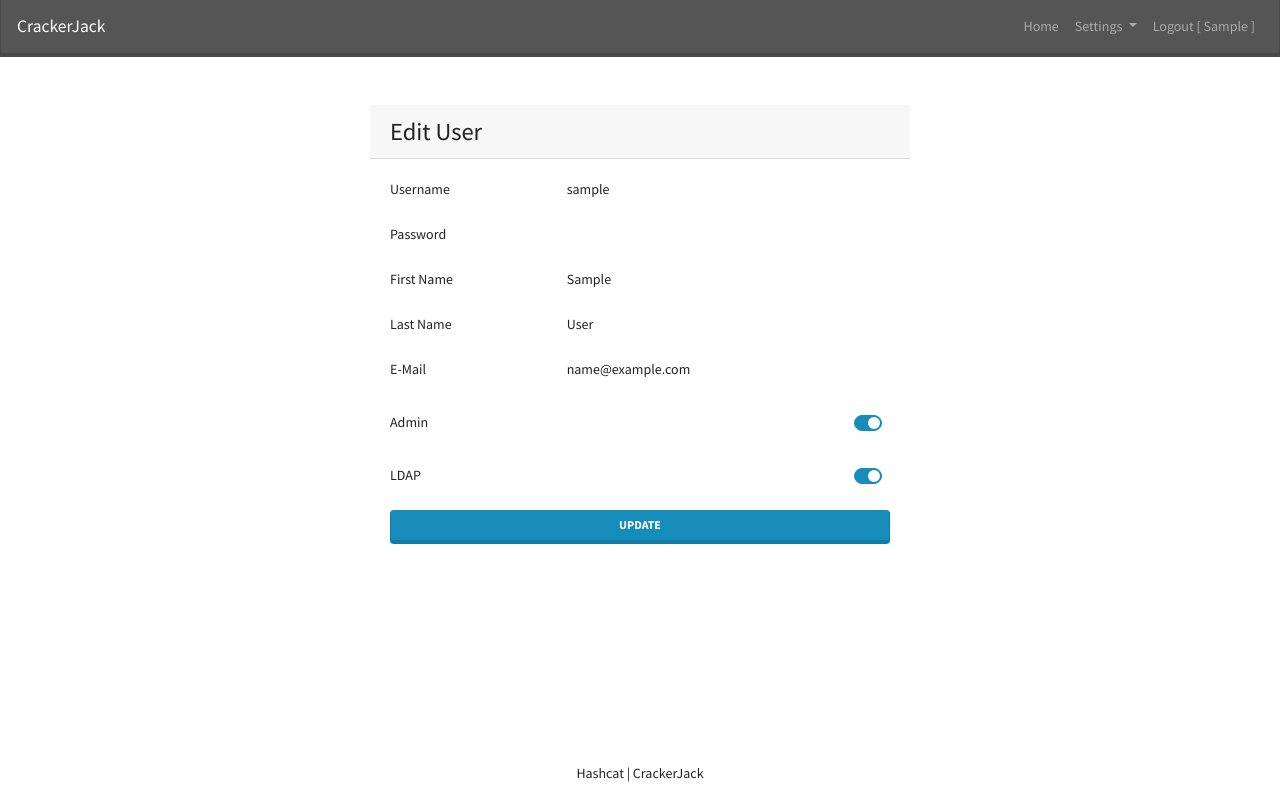
After one commit to ctxis/crackerjack, a Flask app: page /admin/users/edit/1 in a window 1280 px wide. The commit adds this page. Run offline with Flask 2, Linux system fonts and the light colour scheme; a user stored in the database is signed in; tables that the repository leaves empty hold one stand-in row (values such as "Sample post"); some libraries are stand-ins or nearby versions.

Commit message:
Implement user management

```diff
--- a/app/controllers/admin.py
+++ b/app/controllers/admin.py
@@ -157,11 +157,50 @@ def users():
         flash('Access Denied', 'error')
         return redirect(url_for('home.index'))
 
-    # users = UserModel.query.filter(and_(UserModel.username == username, UserModel.ldap == 0)).first()
-    # sessions = SessionModel.query.filter(conditions).order_by(desc(SessionModel.id)).all()
     users = UserModel.query.filter().order_by(UserModel.id).all()
 
     return render_template(
         'admin/users/index.html',
         users=users
     )
+
+
+@bp.route('/users/edit/<int:user_id>', methods=['GET'])
+@login_required
+def user_edit(user_id):
+    if not current_user.admin:
+        flash('Access Denied', 'error')
+        return redirect(url_for('home.index'))
+
+    user = None if user_id <= 0 else UserModel.query.filter(UserModel.id == user_id).first()
+
+    return render_template(
+        'admin/users/edit.html',
+        user=user
+    )
+
+
+@bp.route('/users/edit/<int:user_id>/save', methods=['POST'])
+@login_required
+def user_save(user_id):
+    if not current_user.admin:
+        flash('Access Denied', 'error')
+        return redirect(url_for('home.index'))
+
+    username = request.form['username'].strip() if 'username' in request.form else ''
+    password = request.form['password'].strip() if 'password' in request.form else ''
+    first_name = request.form['first_name'].strip() if 'first_name' in request.form else ''
+    last_name = request.form['last_name'].strip() if 'last_name' in request.form else ''
+    email = request.form['email'].strip() if 'email' in request.form else ''
+    admin = int(request.form.get('admin', 0))
+    ldap = int(request.form.get('ldap', 0))
+
+    provider = Provider()
+    users = provider.users()
+
+    if not users.save(user_id, username, password, first_name, last_name, email, admin, ldap):
+        flash(users.get_last_error(), 'error')
+        return redirect(url_for('admin.user_edit', user_id=user_id))
+
+    flash('User saved', 'success')
+    return redirect(url_for('admin.users'))
--- a/app/lib/base/provider.py
+++ b/app/lib/base/provider.py
@@ -9,6 +9,7 @@ from app.lib.base.system import SystemManager
 from app.lib.base.filesystem import FileSystemManager
 from app.lib.base.rules import RulesManager
 from app.lib.base.ldap import LDAPManager
+from app.lib.base.users import UserManager
 
 
 class Provider:
@@ -72,3 +73,6 @@ class Provider:
         manager.mapping_email = settings.get('ldap_mapping_email', '')
 
         return manager
+
+    def users(self):
+        return UserManager()
--- /dev/null
+++ b/app/templates/admin/users/edit.html
@@ -0,0 +1,105 @@
+{% extends 'layout/base.html' %}
+
+{% block content %}
+<div class="row mt-5">
+    <div class="col-3"></div>
+    <div class="col">
+        <h3 class="card-header">{{ 'New User' if user == None else 'Edit User' }}</h3>
+        <div class="card-body">
+            {% set user_id = 0 if user == None else user.id %}
+            <form method="post" action="{{ url_for('admin.user_save', user_id=user_id) }}">
+                <input type="hidden" name="csrf_token" value="{{ csrf_token() }}">
+
+                <div class="form-group">
+                    <div class="row">
+                        <div class="col-4"><label for="username">Username</label></div>
+                        <div class="col">
+                            {% if user and user.ldap == 1 %}
+                            {{ user.username }}
+                            {% else %}
+                            <input name="username" type="text" id="username" class="form-control" value="{{ '' if user == None else user.username }}" placeholder="" autofocus>
+                            {% endif %}
+                        </div>
+                    </div>
+                </div>
+
+
+                <div class="form-group">
+                    <div class="row">
+                        <div class="col-4"><label for="password">Password</label></div>
+                        <div class="col">
+                            {% if user and user.ldap == 1 %}
+
+                            {% else %}
+                            <input name="password" type="password" id="password" class="form-control" value="" placeholder="">
+                            {% endif %}
+                        </div>
+                    </div>
+                </div>
+
+                <div class="form-group">
+                    <div class="row">
+                        <div class="col-4"><label for="first_name">First Name</label></div>
+                        <div class="col">
+                            {% if user and user.ldap == 1 %}
+                            {{ user.first_name }}
+                            {% else %}
+                            <input name="first_name" type="text" id="first_name" class="form-control" value="{{ '' if user == None else user.first_name }}" placeholder="">
+                            {% endif %}
+                        </div>
+                    </div>
+                </div>
+
+                <div class="form-group">
+                    <div class="row">
+                        <div class="col-4"><label for="last_name">Last Name</label></div>
+                        <div class="col">
+                            {% if user and user.ldap == 1 %}
+                            {{ user.last_name }}
+                            {% else %}
+                            <input name="last_name" type="text" id="last_name" class="form-control" value="{{ '' if user == None else user.last_name }}" placeholder="">
+                            {% endif %}
+                        </div>
+                    </div>
+                </div>
+
+                <div class="form-group">
+                    <div class="row">
+                        <div class="col-4"><label for="email">E-Mail</label></div>
+                        <div class="col">
+                            {% if user and user.ldap == 1 %}
+                            {{ user.email }}
+                            {% else %}
+                            <input name="email" type="text" id="email" class="form-control" value="{{ '' if user == None else user.email }}" placeholder="">
+                            {% endif %}
+                        </div>
+                    </div>
+                </div>
+
+                <div class="form-group pt-2">
+                    <label for="admin">Admin</label>
+                    <div class="custom-control custom-switch float-right">
+                        <input name="admin" type="checkbox" class="custom-control-input" id="admin" value="1" {{ "checked='checked'" if user.admin == 1 else '' }}>
+                        <label class="custom-control-label" for="admin"></label>
+                    </div>
+                </div>
+
+                {% if user %}
+                <div class="form-group pt-2">
+                    <label for="ldap">LDAP</label>
+                    <div class="custom-control custom-switch float-right">
+                        <input name="ldap" type="checkbox" class="custom-control-input" id="ldap" value="1" {{ "checked='checked'" if user.ldap == 1 else '' }}>
+                        <label class="custom-control-label" for="ldap"></label>
+                    </div>
+                </div>
+                {% endif %}
+
+                <div class="form-group">
+                    <button type="submit" class="btn btn-primary btn-block">{{ 'create' if user == None else 'update' }}</button>
+                </div>
+            </form>
+        </div>
+    </div>
+    <div class="col-3"></div>
+</div>
+{% endblock %}
```
Also changed, not shown: app/lib/base/users.py (added, +73 -0 lines), app/templates/admin/users/index.html (+10 -2 lines).
